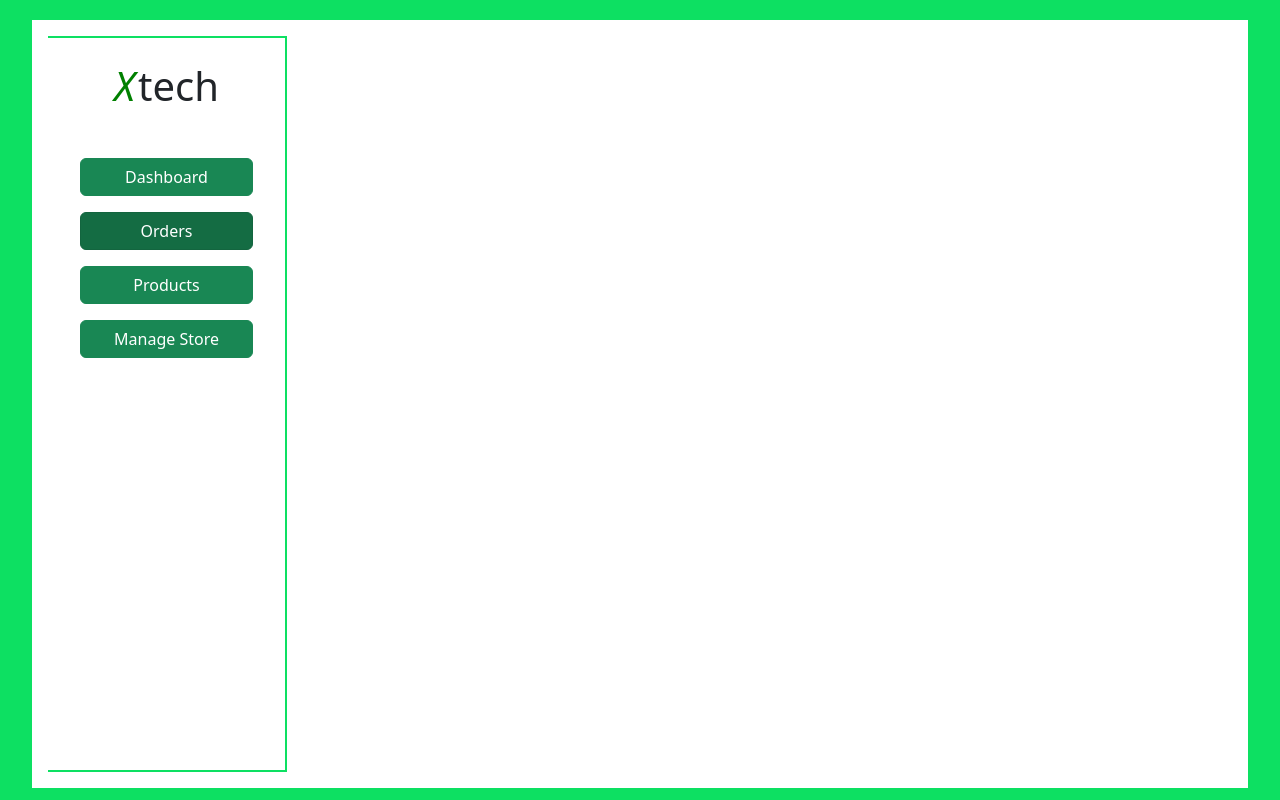
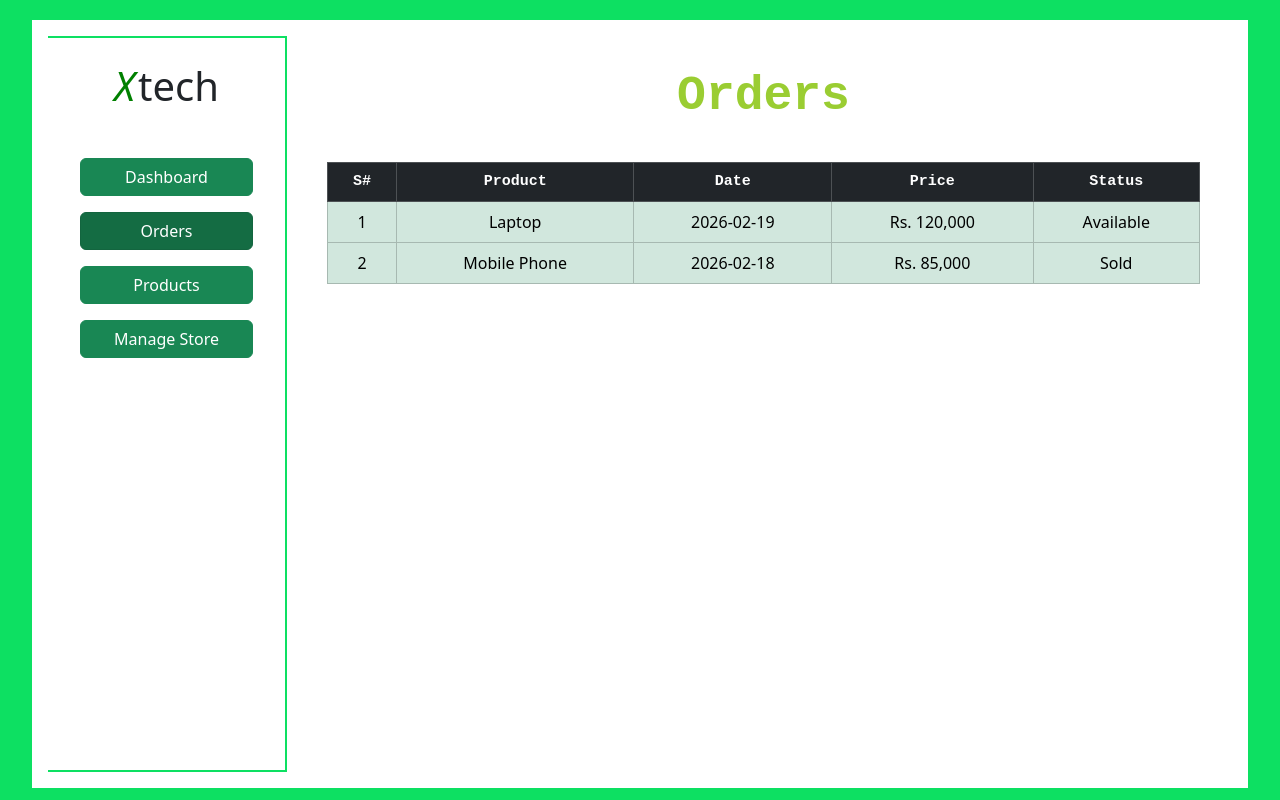
Before and after one commit to Hasniandehwar/JavaScript_Practice, a plain HTML site: page store-management-system/orders.html in a window 1280 px wide. Drawn offline with nearby package versions, Linux system fonts and the light colour scheme.

Commit message:
code Added

```diff
--- a/store-management-system/assest/css/base.css
+++ b/store-management-system/assest/css/base.css
@@ -80,3 +80,10 @@
     border-top: 2px solid var(--background-color);
     border-bottom: 2px solid var(--background-color);
 }
+
+.orders{
+    color: yellowgreen;
+    font-family: 'Courier New', Courier, monospace;
+    font-weight: bolder;
+    font-size: 3rem;
+}
--- a/store-management-system/assest/css/layout.css
+++ b/store-management-system/assest/css/layout.css
@@ -34,3 +34,9 @@
     border: 1px solid rgb(194, 194, 194);
     margin-top: 5px;
 }
+
+.table_head{
+    font-family: 'Courier New', Courier, monospace;
+    font-size: 15px;
+    color: silver;
+}
--- a/store-management-system/orders.html
+++ b/store-management-system/orders.html
@@ -29,13 +29,53 @@
 
                <!-- Sub Menu -->
                <div class="d-flex flex-column align-items-center  btn_div p-3 collapse-box"id="btns_Drop">
-                     <button class="btn btn-outline-success mb-2 w-100">Products CRUD</button>
-                     <button class="btn btn-outline-success w-100">Details</button>
+                     <button class="btn btn-outline-success mb-2 w-100 " id="Product">Products CRUD</button>
+                     <button class="btn btn-outline-success w-100" id="details">Details</button>
       </div>
          </div>
       </aside>
-      <section class="section_dashboard  p-4 w-100">
+      <section class="section_dashboard  p-4 w-100 ">
+         <div class="section_dashboard2">
+            <div class="container p-2">
+                  <div class="row">
+                     <div class="col-12">
+                        <h1 class="text-center orders">Orders</h1>
+                     </div>
+                  </div>
 
+            </div>
+            <div class="container p-2 mt-1">
+               <table class="table table-bordered  p-3 mt-2 table-hover ">
+                  <thead class="table_head" >
+                     <tr class="text-center table-dark ">
+                        <th class="Table_head_data">S#</th>
+                        <th class="Table_head_data">Product</th>
+                        <th class="Table_head_data">Date</th>
+                        <th class="Table_head_data">Price</th>
+                        <th class="Table_head_data">Status</th>
+                     </tr>
+                  </thead>
+
+                  <tbody>
+                     <tr class="text-center table-success">
+                        <td class="Table_body_data">1</td>
+                        <td class="Table_body_data">Laptop</td>
+                        <td class="Table_body_data">2026-02-19</td>
+                        <td class="Table_body_data">Rs. 120,000</td>
+                        <td class="Table_body_data">Available</td>
+                     </tr>
+
+                     <tr class="text-center table-success ">
+                            <td class="Table_body_data">2</td>
+                           <td class="Table_body_data">Mobile Phone</td>
+                           <td class="Table_body_data">2026-02-18</td>
+                           <td class="Table_body_data">Rs. 85,000</td>
+                           <td class="Table_body_data">Sold</td>
+                     </tr>
+                  </tbody>
+               </table>
+            </div>
+            </div>
       </section>
    </main>
 
--- a/store-management-system/scripts/pages/order.page.js
+++ b/store-management-system/scripts/pages/order.page.js
@@ -20,3 +20,20 @@ Dash_btn.addEventListener("click", ()=>{
 products_btn.addEventListener("click", ()=>{
     window.location.href="./products.html";
 })
+
+let Product_manage_btn=document.querySelector("#Product");
+let section_dashboard=document.querySelector(".section_dashboard2");
+let Details=document.querySelector("#details")
+
+
+
+Product_manage_btn.addEventListener("click" , ()=>{
+            section_dashboard.classList.toggle("d-none");
+
+
+});
+
+Details.addEventListener("click" , ()=>{
+            section_dashboard.classList.toggle("d-none");
+
+})
```
Also changed, not shown: store-management-system/dashboard.html (+4 -4 lines), store-management-system/products.html (+4 -2 lines), store-management-system/scripts/pages/dashboard.page.js (+20 -0 lines), store-management-system/scripts/pages/products.page.js (+18 -0 lines).
